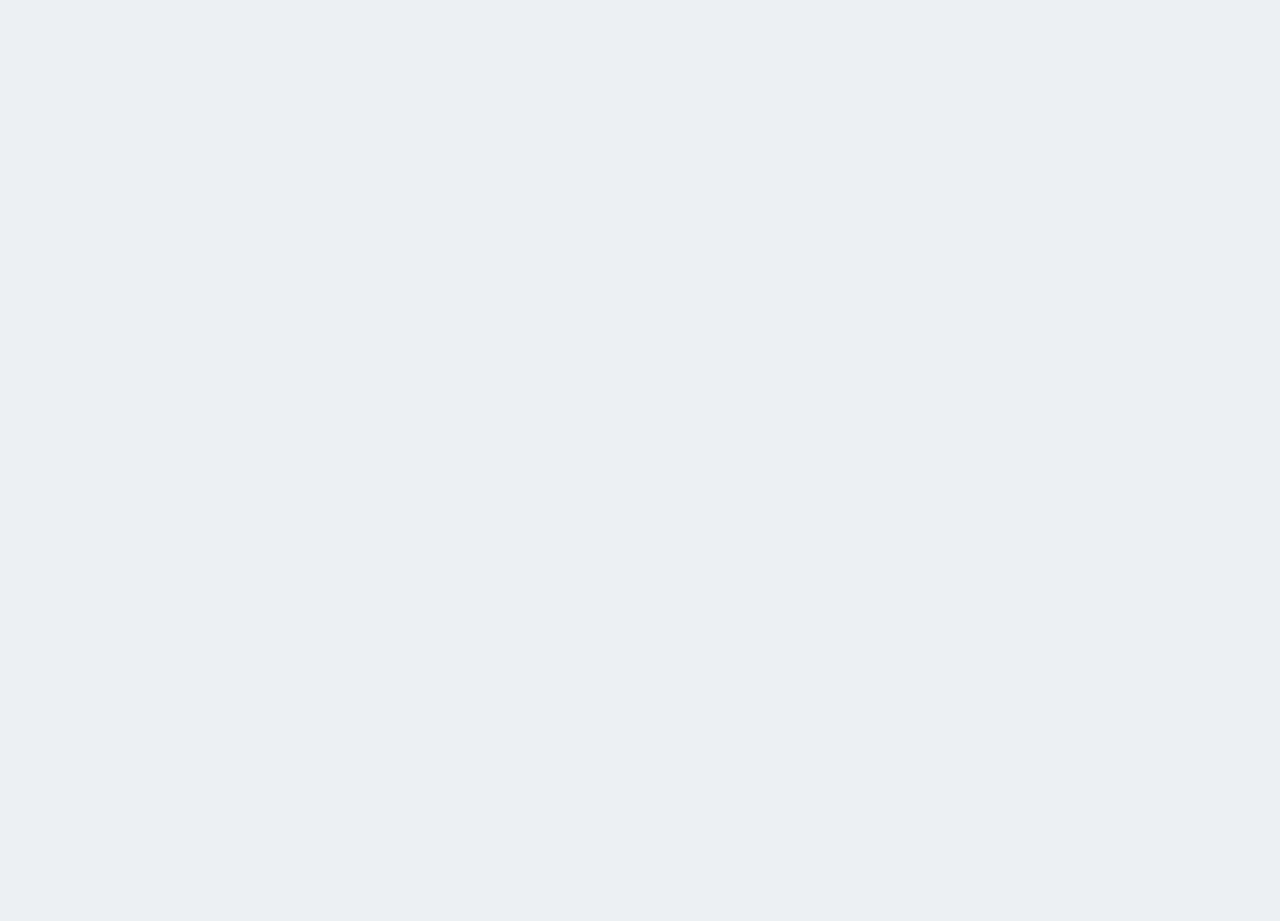
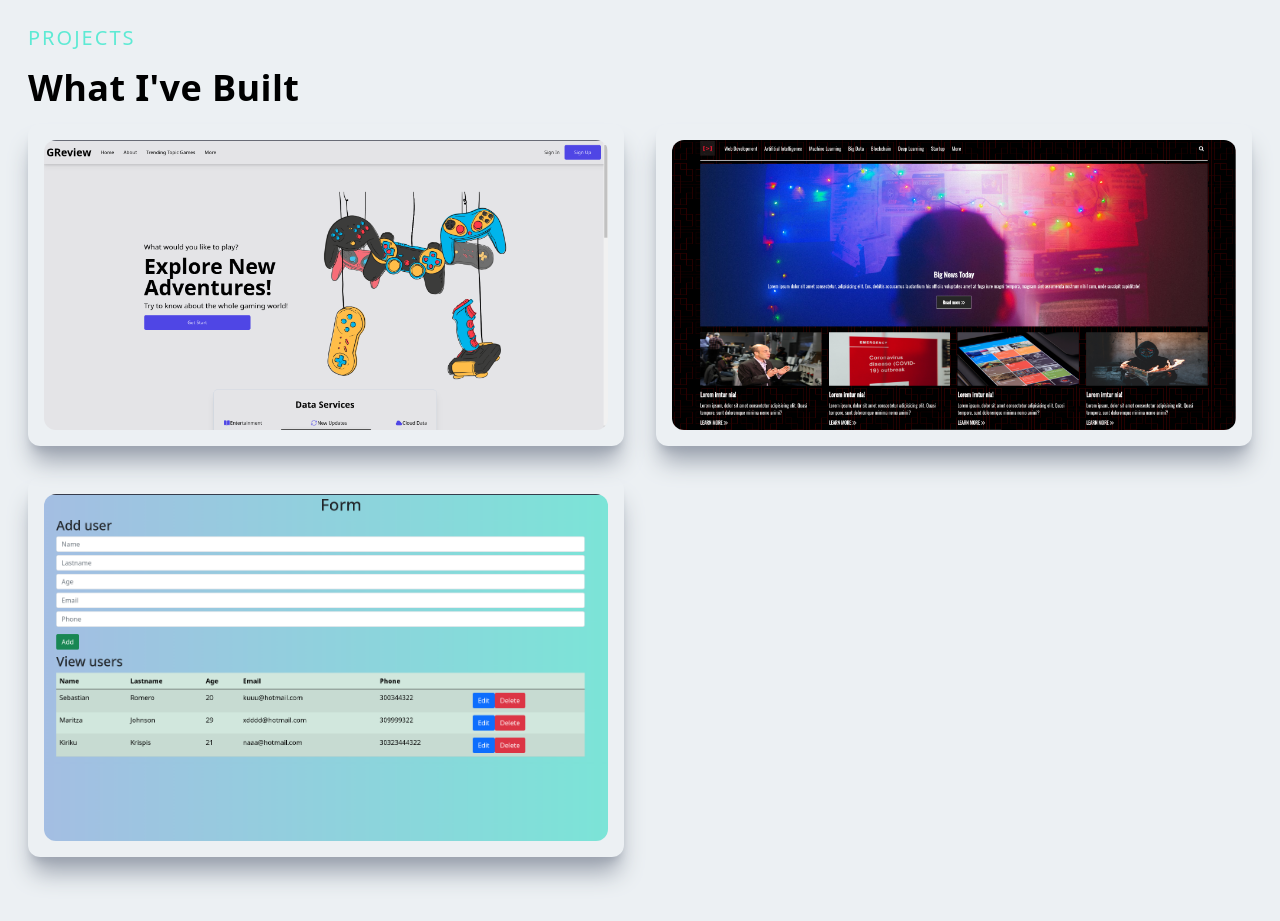
Before and after one commit to SebasRomero/Portfolio, a Next.js app: page / in a window 1280 px wide. Shown: the part 2440-3361 px from the top of the page. Before the commit the page ends 2400 px from the top, so only its background shows below. Built offline with nearby package versions, Linux system fonts and the light colour scheme.

Commit message:
Projects done

```diff
--- /dev/null
+++ b/components/ProjectItem.jsx
@@ -0,0 +1,26 @@
+import Image from "next/image";
+import Link from "next/link";
+import React from "react";
+
+const ProjectItem = (props) => {
+  return (
+    <div className="relative flex flex-items-center justify-center h-auto w-full shadow-xl shadow-gray-400 rounded-xl p-4 group hover:bg-gradient-to-r from-teal-300 to to-teal-200">
+      <Image className="rounded-xl group-hover:opacity-10" src={props.backgroundImg} />
+      <div className="hidden group-hover:block absolute top-[50%] left-[50%] translate-x-[-50%] translate-y-[-50%]">
+        <h3 className="text-3xl text-white tracking-wider text-center">
+          {props.tittle}
+        </h3>
+        <p className="text-xl pb-4 pt-2 text-white text-center">
+          {props.description}
+        </p>
+        <Link href="/">
+          <p className="text-center py-3 rounded-lg bg-white text-gray-700 font-bold text-lg cursor-pointer">
+            More Info
+          </p>
+        </Link>
+      </div>
+    </div>
+  );
+};
+
+export default ProjectItem;
--- /dev/null
+++ b/components/Projects.jsx
@@ -0,0 +1,41 @@
+
+import React from "react";
+import webGaming from "../public/assets/projects/web_gaming.png";
+import webNews from "../public/assets/projects/news.png"
+import reactForm from "../public/assets/projects/form_react.png"
+import ProjectItem from "./ProjectItem";
+
+const Projects = () => {
+  return (
+    <div className="w-full">
+      <div className="max-w-[1240px] mx-auto px-2 py-16">
+        <p className="text-xl tracking-widest uppercase text-teal-300">
+          Projects
+        </p>
+        <h2 className="py-4">What I've Built</h2>
+        <div className="grid md:grid-cols-2 gap-8">
+          <ProjectItem
+            tittle="Gaming Web"
+            description="ReactJS and Golang"
+            backgroundImg={webGaming}
+            projectUrl="/webgaming"
+          />
+          <ProjectItem
+            tittle="News Web"
+            description="HTML and CSS"
+            backgroundImg={webNews}
+            projectUrl="/webnews"
+          />
+          <ProjectItem
+            tittle="ReactJS"
+            description="ReactJS"
+            backgroundImg={reactForm}
+            projectUrl="/reactform"
+          />
+        </div>
+      </div>
+    </div>
+  );
+};
+
+export default Projects;
--- a/pages/index.js
+++ b/pages/index.js
@@ -5,6 +5,7 @@ import Navbar from '../components/Navbar'
 import Main from '@/components/Main'
 import About from '@/components/About'
 import Skills from '@/components/Skills'
+import Projects from '@/components/Projects'
 
 const inter = Inter({ subsets: ['latin'] })
 
@@ -18,6 +19,7 @@ export default function Home() {
     <Main/>
     <About/>
     <Skills/>
+    <Projects/>
     </div>
   )
 }
```
